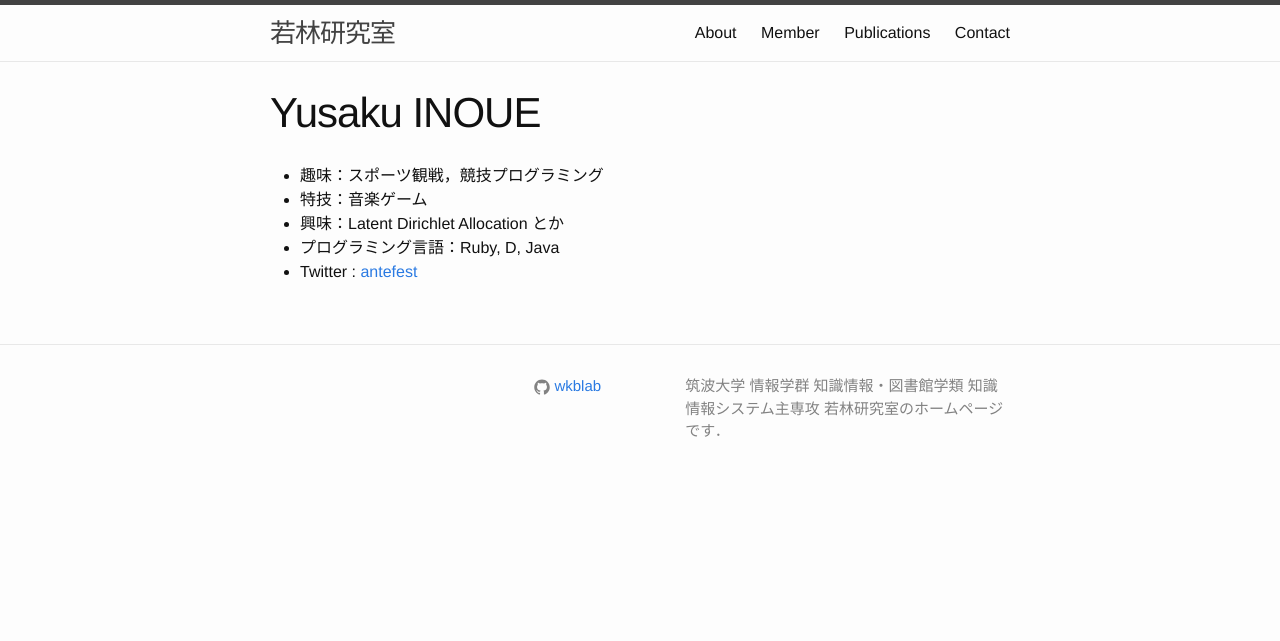
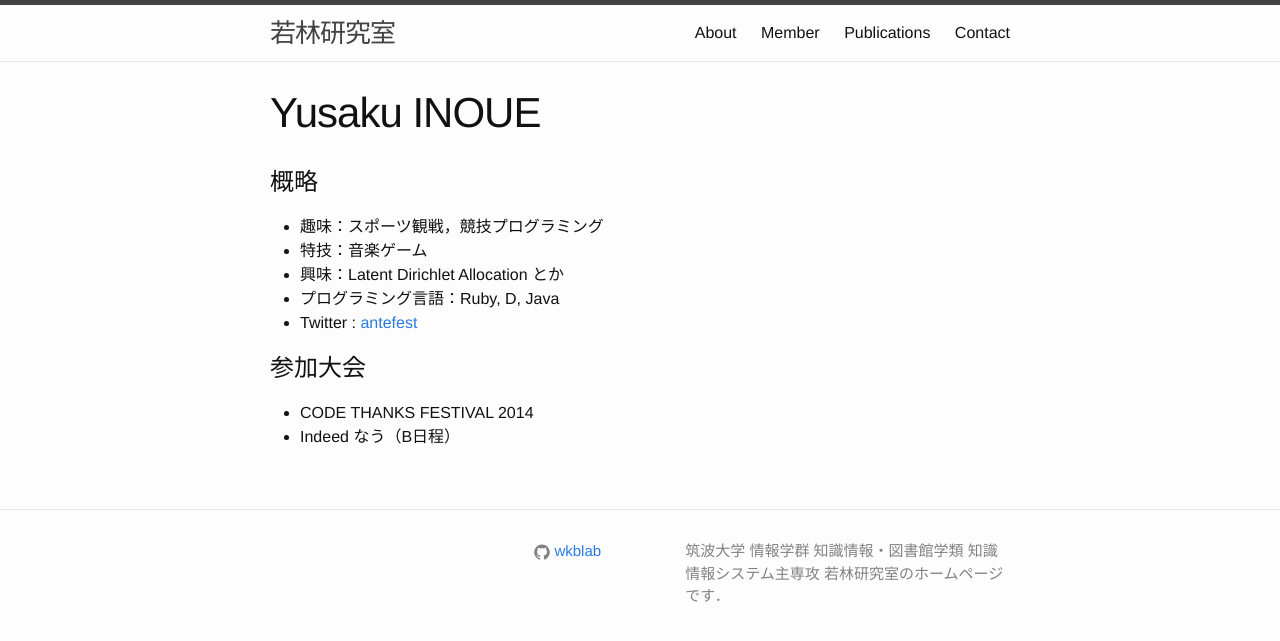
Before and after one commit to tzkwkblab/wkblab, a Jekyll site: the page built from member/yousack.md, in a window 1280 px wide. Shown: the top 641 px of the page. Built offline with Jekyll 4.4.1, drawn with Linux system fonts in a browser that asks for light colours.

Commit message:
井上のプロフィールに参加大会を追加

```diff
--- a/member/yousack.md
+++ b/member/yousack.md
@@ -2,9 +2,16 @@
 layout: page
 title: Yusaku INOUE
 ---
+
+# 概略
 
 - 趣味：スポーツ観戦，競技プログラミング
 - 特技：音楽ゲーム
 - 興味：Latent Dirichlet Allocation とか
 - プログラミング言語：Ruby, D, Java
 - Twitter : [antefest](https://twitter.com/antefest)
+
+# 参加大会
+
+- CODE THANKS FESTIVAL 2014
+- Indeed なう（B日程）
```
